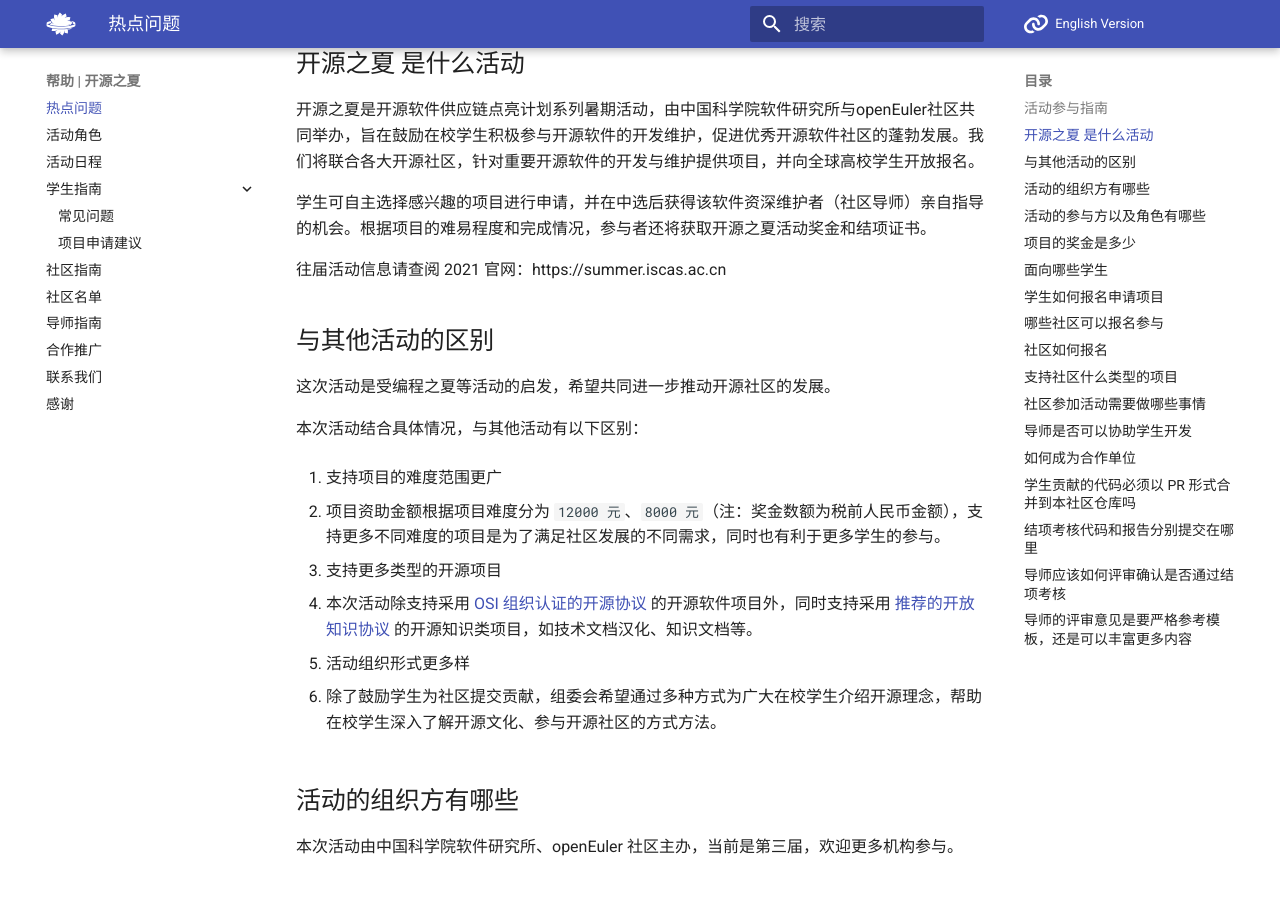
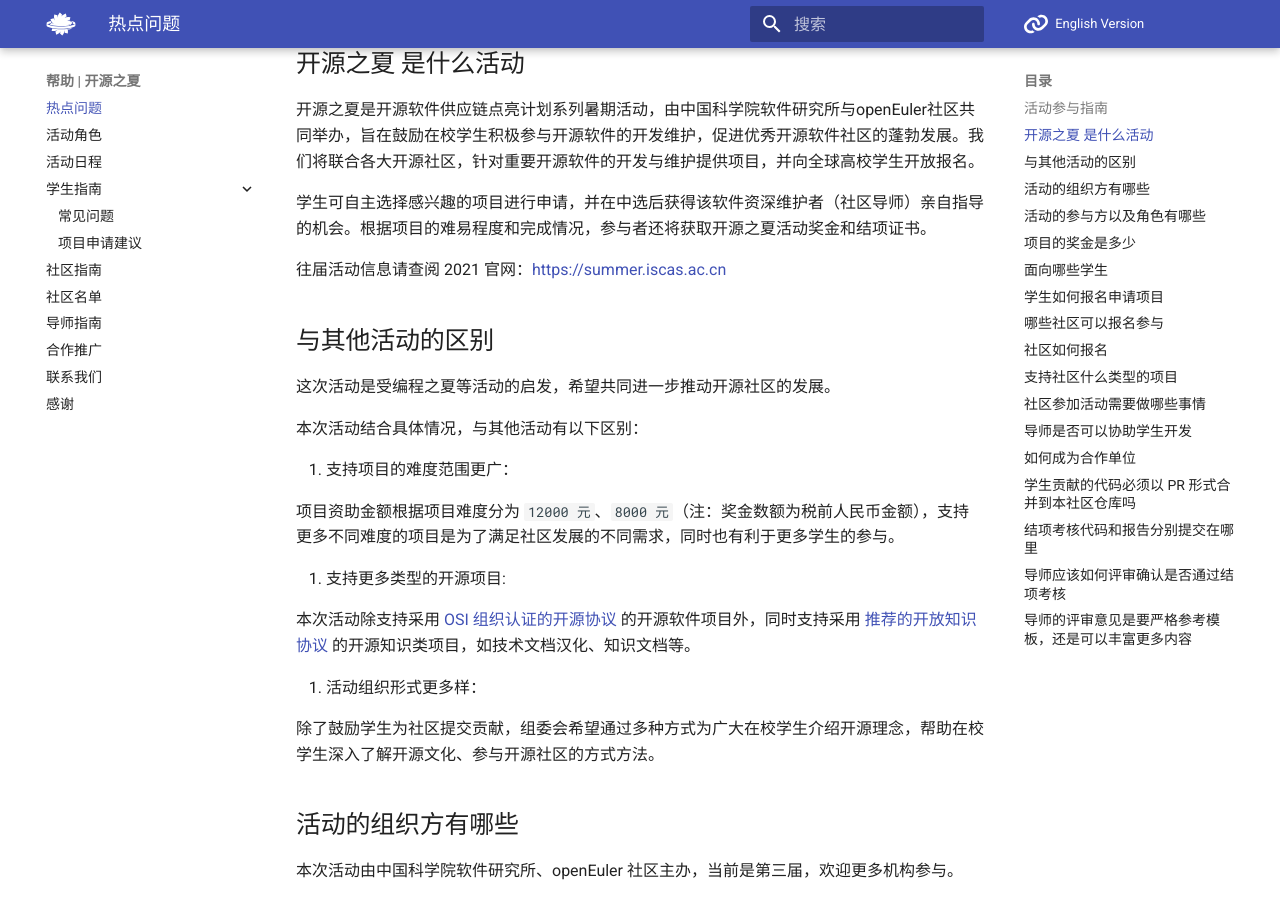
Before and after one commit to summer-ospp/help, an MkDocs documentation site: the page built from docs/index.md, in a window 1280 px wide and 900 px high, scrolled down 501 px. Built offline with MkDocs 1.6.1 and Material for MkDocs 9.7.7, drawn with Linux system fonts in a browser that asks for light colours; comment, search, counter and statistics services are not loaded.

```diff
--- a/docs/index.md
+++ b/docs/index.md
@@ -23,7 +23,7 @@
 
 学生可自主选择感兴趣的项目进行申请，并在中选后获得该软件资深维护者（社区导师）亲自指导的机会。根据项目的难易程度和完成情况，参与者还将获取开源之夏活动奖金和结项证书。
 
-往届活动信息请查阅 2021 官网：https://summer.iscas.ac.cn
+往届活动信息请查阅 2021 官网：[https://summer.iscas.ac.cn](https://summer.iscas.ac.cn)
 
 
 
@@ -33,15 +33,17 @@
 
 本次活动结合具体情况，与其他活动有以下区别：
 
-1. 支持项目的难度范围更广
+1. 支持项目的难度范围更广：
 
-   - 项目资助金额根据项目难度分为 `12000 元`、`8000 元`（注：奖金数额为税前人民币金额），支持更多不同难度的项目是为了满足社区发展的不同需求，同时也有利于更多学生的参与。
-2. 支持更多类型的开源项目
+项目资助金额根据项目难度分为 `12000 元`、`8000 元`（注：奖金数额为税前人民币金额），支持更多不同难度的项目是为了满足社区发展的不同需求，同时也有利于更多学生的参与。
 
-   - 本次活动除支持采用  [OSI 组织认证的开源协议](https://opensource.org/licenses) 的开源软件项目外，同时支持采用 [推荐的开放知识协议](community.md#推荐的开放知识协议) 的开源知识类项目，如技术文档汉化、知识文档等。
-3. 活动组织形式更多样
+2. 支持更多类型的开源项目:
 
-   - 除了鼓励学生为社区提交贡献，组委会希望通过多种方式为广大在校学生介绍开源理念，帮助在校学生深入了解开源文化、参与开源社区的方式方法。
+本次活动除支持采用  [OSI 组织认证的开源协议](https://opensource.org/licenses) 的开源软件项目外，同时支持采用 [推荐的开放知识协议](community.md#推荐的开放知识协议) 的开源知识类项目，如技术文档汉化、知识文档等。
+
+3. 活动组织形式更多样：
+
+除了鼓励学生为社区提交贡献，组委会希望通过多种方式为广大在校学生介绍开源理念，帮助在校学生深入了解开源文化、参与开源社区的方式方法。
 
 
 
```
